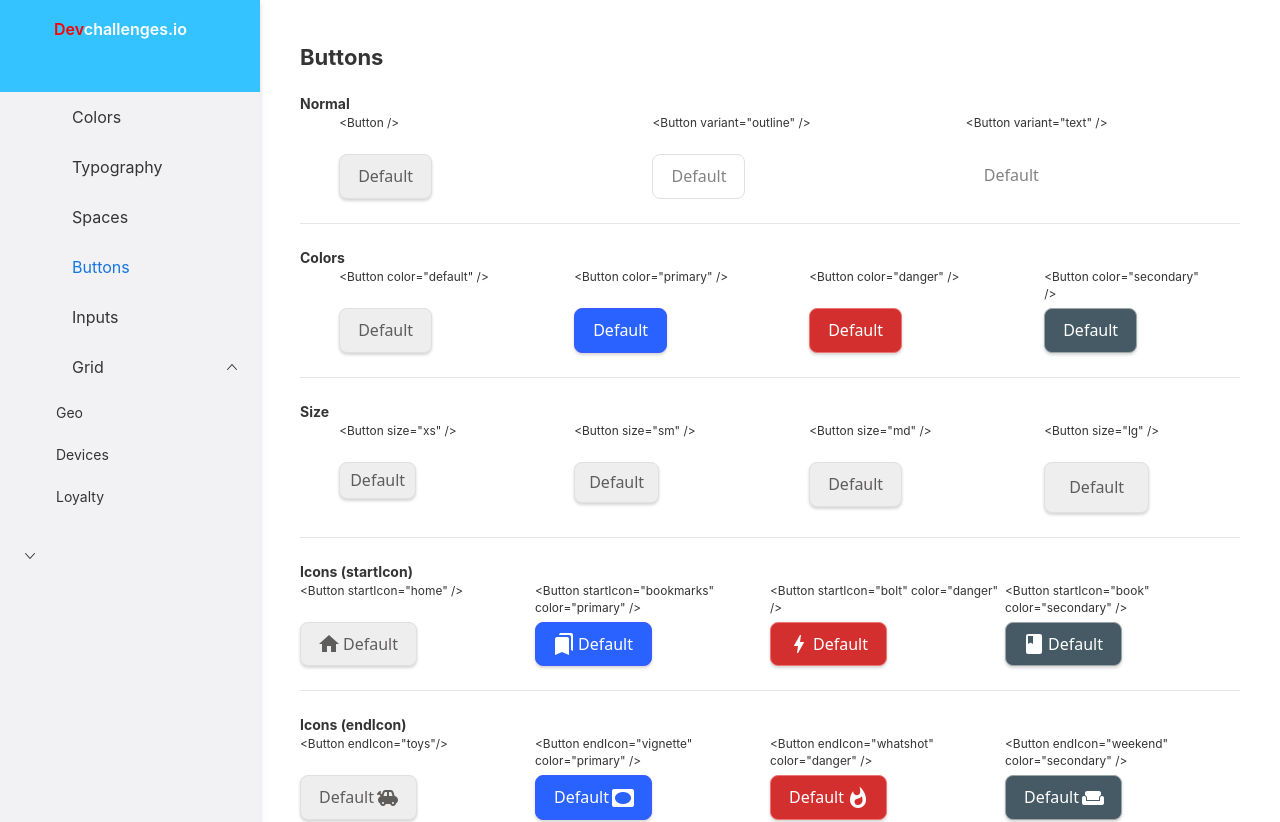
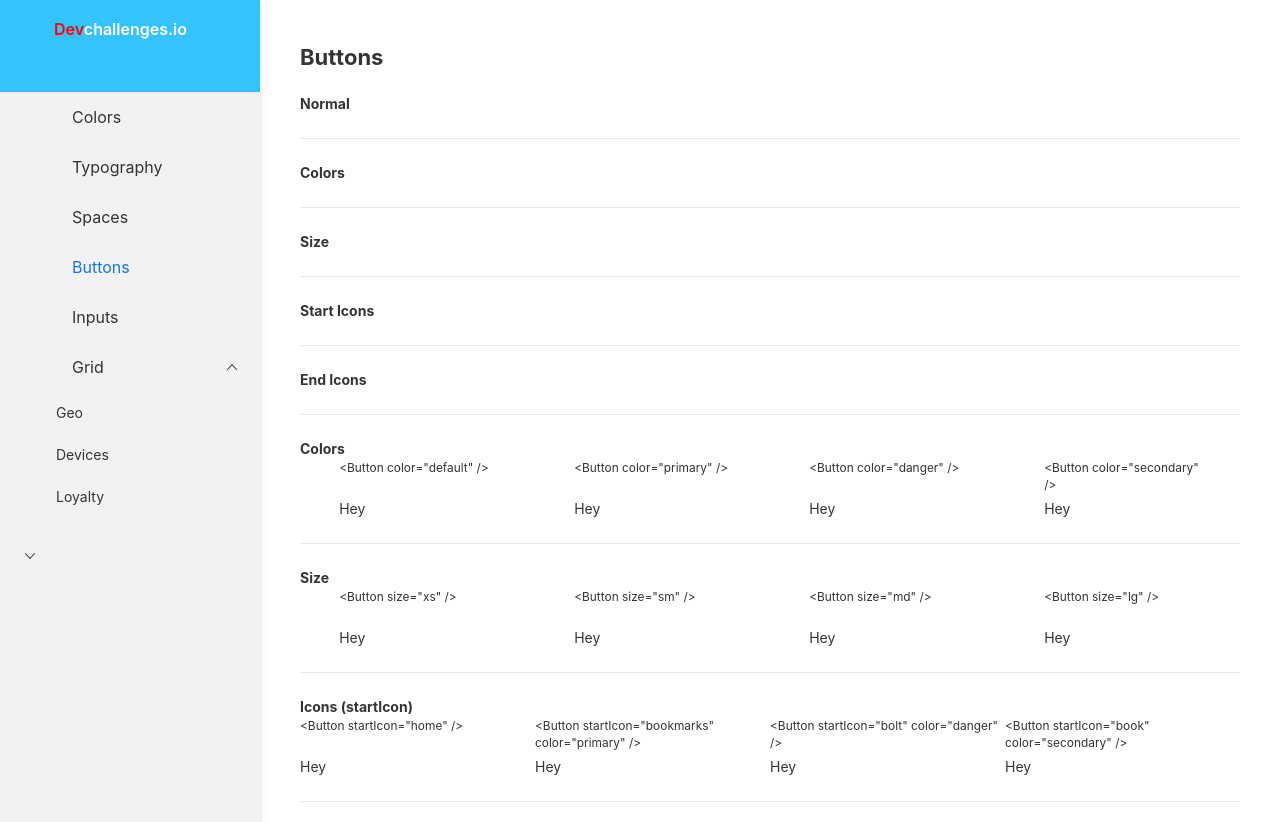
Before and after one commit to Gameonn/react-ui-component, a React (Create React App) app: page / in a window 1280 px wide. Shown: the top 822 px of the page. Built offline with nearby package versions, Linux system fonts and the light colour scheme; some icons are missing.

Commit message:
Add ButtonType component

```diff
--- a/package.json
+++ b/package.json
@@ -7,6 +7,7 @@
     "@testing-library/jest-dom": "^5.16.4",
     "@testing-library/react": "^13.1.1",
     "@testing-library/user-event": "^13.5.0",
+    "nanoid": "^3.3.4",
     "react": "^18.0.0",
     "react-dom": "^18.0.0",
     "react-scripts": "5.0.1",
--- a/src/App.js
+++ b/src/App.js
@@ -1,14 +1,13 @@
-import Page from "./Page";
+import Page from "./components/Page";
 import "./App.css";
 
 const App = () => {
-  console.log("App");
   return (
     <div className="App">
       <Page />
       <center>
         <strong>
-          Created By: <a href="https://github.com/Gameonn">Gameonn</a>{" "}
+          Created By: <a href="https://github.com/Gameonn">Gameonn</a>
         </strong>
         - devChallenges.io
       </center>
--- a/src/Button.js
+++ /dev/null
@@ -1,34 +0,0 @@
-import styles from "./Button.module.css";
-
-const Button = ({
-  variant,
-  text,
-  disableShadow,
-  states,
-  disabled,
-  size,
-  color,
-  startIcon,
-  endIcon,
-  children
-}) => {
-  return (
-    <button
-      className={`
-    ${styles.button}
-    ${color ? styles[color] : styles["default"]}
-    ${styles[variant]}
-    ${disableShadow ? styles.disableShadow : undefined}
-    ${styles[size]}`}
-      disabled={disabled ? "disabled" : ""}
-    >
-      {startIcon && <span className="material-icons">{startIcon}</span>}
-      {/* {variant && <span className={styles["caps"]}> {variant}</span>}
-      {color && <span className={styles["caps"]}> {color}</span>}  */}
-      <span className={styles["caps"]}> Default </span>
-      {endIcon && <span className="material-icons">{endIcon}</span>}
-    </button>
-  );
-};
-
-export default Button;
--- /dev/null
+++ b/src/components/Button.js
@@ -0,0 +1,39 @@
+import styles from "./Button.module.css";
+
+const Button = (...props) => {
+  console.log(props, "Button");
+  return <p>Hey</p>;
+};
+
+// const Button = ({
+//   variant,
+//   text,
+//   disableShadow,
+//   states,
+//   disabled,
+//   size,
+//   color,
+//   startIcon,
+//   endIcon,
+//   children
+// }) => {
+//   return (
+//     <button
+//       className={`
+//     ${styles.button}
+//     ${color ? styles[color] : styles["default"]}
+//     ${styles[variant]}
+//     ${disableShadow ? styles.disableShadow : undefined}
+//     ${styles[size]}`}
+//       disabled={disabled ? "disabled" : ""}
+//     >
+//       {startIcon && <span className="material-icons">{startIcon}</span>}
+//       {/* {variant && <span className={styles["caps"]}> {variant}</span>}
+//       {color && <span className={styles["caps"]}> {color}</span>}  */}
+//       <span className={styles["caps"]}> Default </span>
+//       {endIcon && <span className="material-icons">{endIcon}</span>}
+//     </button>
+//   );
+// };
+
+export default Button;
--- /dev/null
+++ b/src/components/ButtonType.js
@@ -0,0 +1,38 @@
+import Button from "./Button";
+import { FlexboxGrid, Divider } from "rsuite";
+import { nanoid } from "nanoid";
+
+let styleObj = {
+  display: "block",
+  height: "40px"
+};
+
+const ButtonType = ({ title, types, set }) => {
+  // console.log(types, "types");
+  let item = {};
+  let selectedTypes = Object.fromEntries(
+    Object.keys(types).filter(([key]) => key.includes(set))
+  )[set];
+  // console.log(selectedTypes);
+  return (
+    <div>
+      <b> {title} </b>
+      <FlexboxGrid justify="space-around">
+        {selectedTypes &&
+          selectedTypes.map(type => {
+            item[set] = type;
+            return (
+              <FlexboxGrid.Item colspan={6} key={nanoid()}>
+                <small style={styleObj}> {`<Button  />`} </small>
+                <Button {...item} />
+              </FlexboxGrid.Item>
+            );
+          })}
+      </FlexboxGrid>
+
+      <Divider />
+    </div>
+  );
+};
+
+export default ButtonType;
--- a/src/Main.js
+++ b/src/components/Main.js
@@ -1,4 +1,5 @@
 import Button from "./Button";
+import ButtonType from "./ButtonType";
 import { FlexboxGrid, Divider } from "rsuite";
 
 let styleObj = {
@@ -6,30 +7,36 @@ let styleObj = {
   height: "40px"
 };
 
+const variantTypes = ["", "outline", "text"];
+const colorTypes = ["default", "primary", "danger", "secondary"];
+const sizeTypes = ["xs", "sm", "md", "lg"];
+const startIconTypes = ["home", "bookmarks", "bolt", "book"];
+const endIconTypes = ["toys", "whatshot", "weekend", "vignette"];
+
+const types = {
+  color: ["default", "primary", "danger", "secondary"],
+  size: ["xs", "sm", "md", "lg"],
+  variant: ["", "outline", "text"],
+  startIcon: ["home", "bookmarks", "bolt", "book"],
+  endIcon: ["toys", "whatshot", "weekend", "vignette"]
+};
+
 const Main = () => {
-  console.log("Main");
   return (
     <div>
       <h4>Buttons</h4> <br />
       <div className="show-grid">
-        <b> Normal </b>
-        <FlexboxGrid justify="space-around">
-          <FlexboxGrid.Item colspan={6}>
-            <small style={styleObj}> {`<Button />`} </small>
-            <Button />
-          </FlexboxGrid.Item>
-          <FlexboxGrid.Item colspan={6}>
-            <small style={styleObj}>{`<Button variant="outline" />`}</small>
-            <Button variant="outline" />
-          </FlexboxGrid.Item>
-          <FlexboxGrid.Item colspan={6}>
-            <small style={styleObj}> {`<Button variant="text" />`} </small>
-            <Button variant="text" />
-          </FlexboxGrid.Item>
-        </FlexboxGrid>
+        <ButtonType types={types} set="variant" title="Normal" />
+        <ButtonType types={types} set="color" title="Colors" />
+        <ButtonType types={types} set="size" title="Size" />
+        <ButtonType
+          types={startIconTypes}
+          set="startIcon"
+          title="Start Icons"
+        />
+        <ButtonType types={endIconTypes} set="endIcon" title="End Icons" />
+        <b> Colors </b>
 
-        <Divider />
-        <b> Colors </b>
         <FlexboxGrid justify="space-around">
           <FlexboxGrid.Item colspan={4}>
             <small style={styleObj}> {`<Button color="default" />`} </small>
```
Also changed, not shown: src/components/Button.module.css (renamed from src/Button.module.css), src/components/Page.js (renamed from src/Page.js), 1 other file (tests, documents, lock files or other folders).
